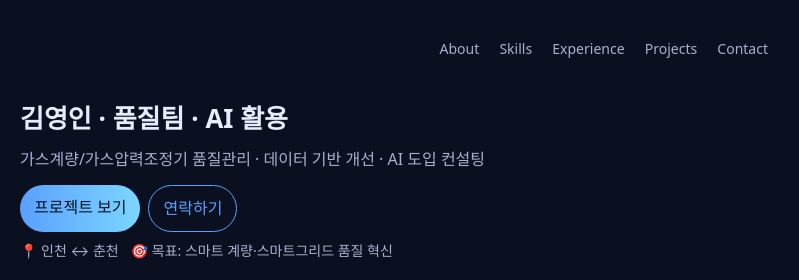
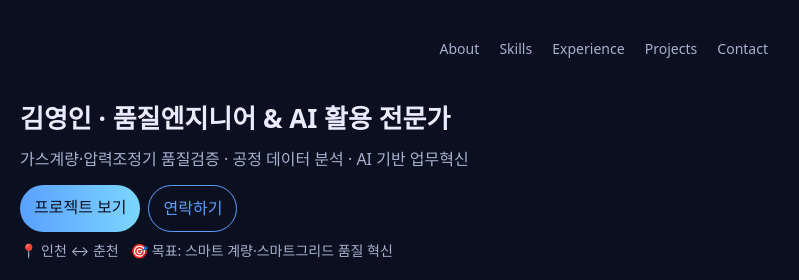
Before and after one commit to insbest02/portfolio, a plain HTML site: page index.html in a window 1280 px wide. Shown: the top 280 px of the page, 338-1137 px from the left. Drawn offline with Linux system fonts and the light colour scheme; a web font is replaced by a local one.

Commit message:
Update index.html

```diff
--- a/index.html
+++ b/index.html
@@ -25,8 +25,8 @@
   <section id="home" class="hero">
     <img src="assets/profile.png" alt="Profile" class="profile">
     <div class="hero-text">
-      <h1>김영인 · 품질팀 · AI 활용</h1>
-      <p>가스계량/가스압력조정기 품질관리 · 데이터 기반 개선 · AI 도입 컨설팅</p>
+     <h1>김영인 · 품질엔지니어 & AI 활용 전문가</h1>
+<p>가스계량·압력조정기 품질검증 · 공정 데이터 분석 · AI 기반 업무혁신</p>
       <div class="cta">
         <a class="btn primary" href="#projects">프로젝트 보기</a>
         <a class="btn ghost" href="#contact">연락하기</a>
```
